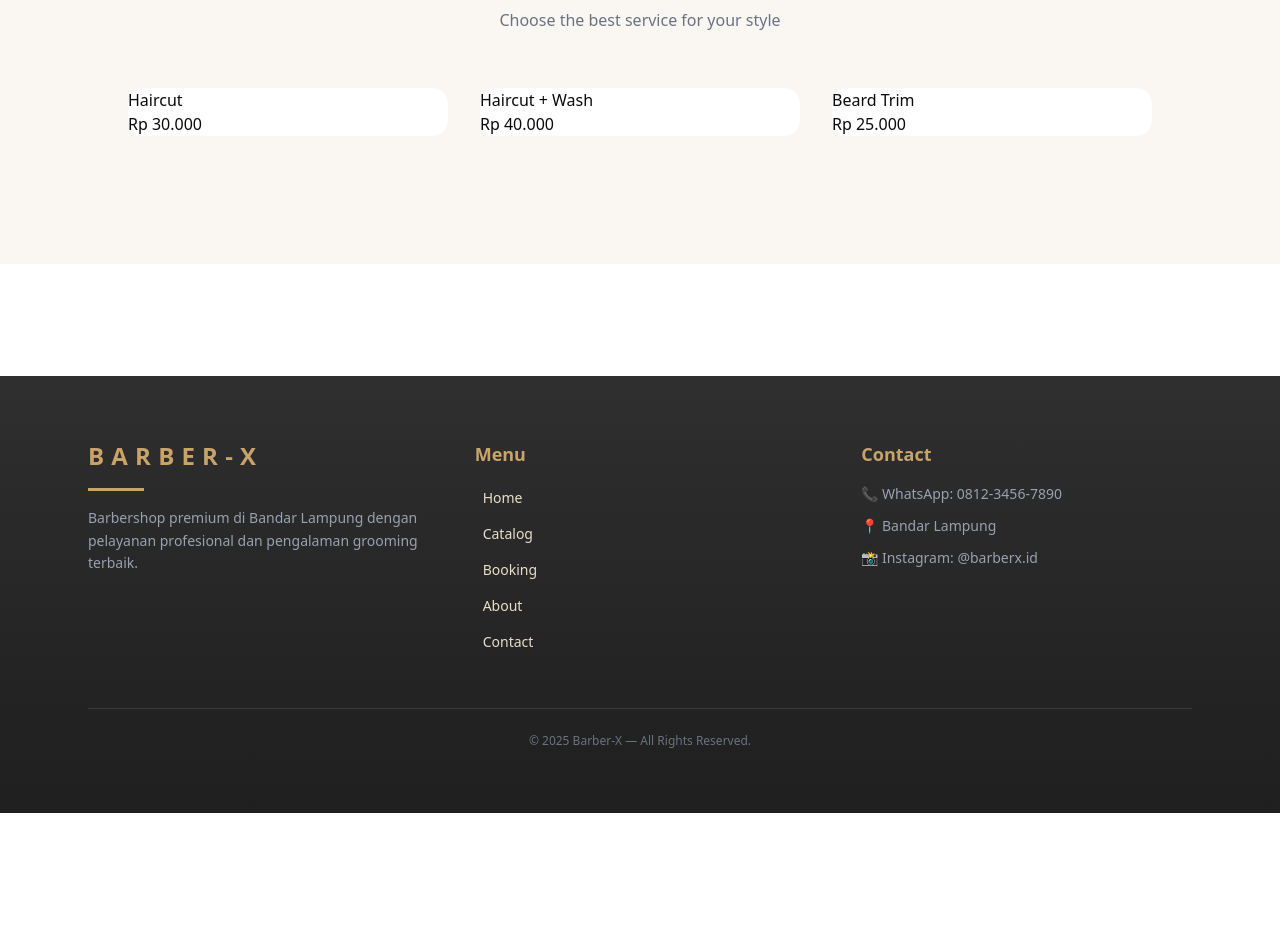
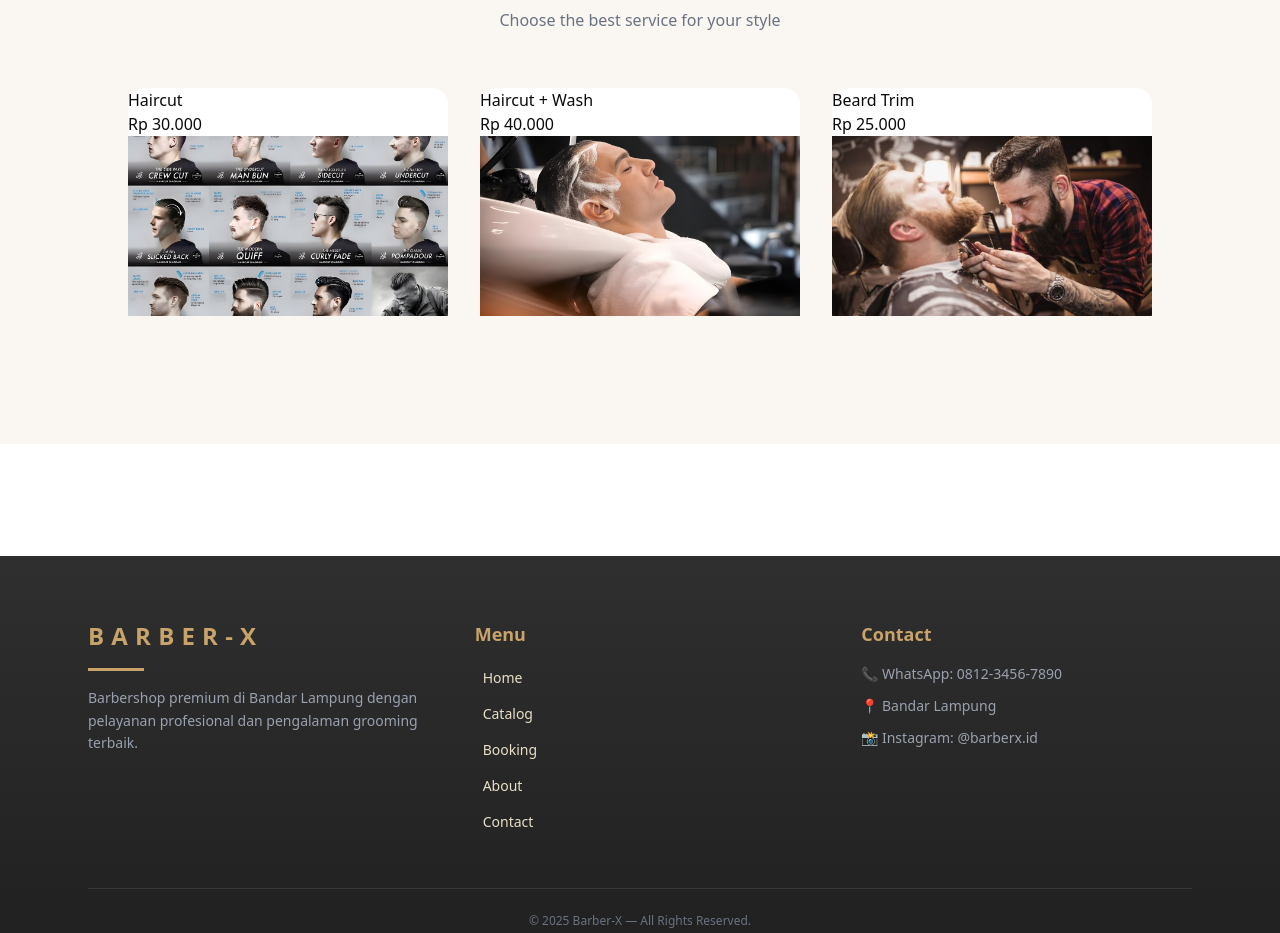
Before and after one commit to NaswaNovellia-23312014/Barber-x, a Next.js app in the folder web/: page / in a window 1280 px wide. Shown: the part 1680-2613 px from the top of the page. Before the commit the page ends 2493 px from the top, so only its background shows below. Built offline with nearby package versions, Linux system fonts and the light colour scheme.

Commit message:
ui: tambah gambar pada card catalog

```diff
--- a/web/src/app/(main)/page.tsx
+++ b/web/src/app/(main)/page.tsx
@@ -113,6 +113,13 @@ export default function Home() {
             <div key={title} className="bg-white rounded-2xl">
               <h3>{title}</h3>
               <span>{price}</span>
+              <Image
+                src={img}
+                alt={title}
+                width={300}
+                height={200}
+                className="object-cover w-full h-[180px]"
+              />
             </div>
           ))}
         </div>
```
